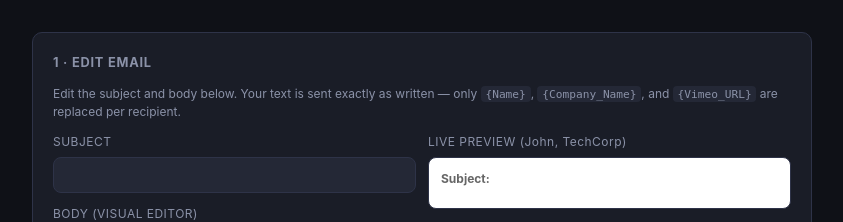
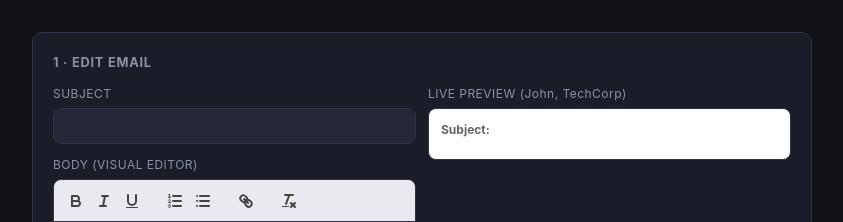
Before and after one commit to dagidack/mail, a Flask app: template templates/index.html in a window 1280 px wide. Shown: the part 124-346 px from the top of the page, without its empty margins (218-1061 px from the left). Run offline with Flask 3, Linux system fonts and the light colour scheme; the template is opened without the code that fills it, so the values that code supplies are empty; some libraries are stand-ins or nearby versions.

Commit message:
Add files via upload

```diff
--- a/templates/index.html
+++ b/templates/index.html
@@ -131,9 +131,6 @@
     <div class="card" id="email-card">
       <h2>1 · Edit email</h2>
       <p class="placeholder-hint" style="margin-top:0">
-        Edit the subject and body below. Your text is sent exactly as written —
-        only <code>{Name}</code>, <code>{Company_Name}</code>, and <code>{Vimeo_URL}</code> are replaced per recipient.
-      </p>
       <div class="editor-grid two-col">
         <div>
           <div class="field">
@@ -190,11 +187,7 @@
       <div class="log" id="log" style="margin-top:1rem"></div>
     </div>
   </div>
-
-  <div id="backend-data" data-config="{{ 'true' if config_ok else 'false' }}" class="hidden">
-    <div id="default-subject" class="hidden">{{ default_subject }}</div>
-  </div>
-  <template id="backend-html-template">{{ default_html | safe }}</template>
+  <div id="backend-data" data-config="{{ 'true' if config_ok else 'false' }}" class="hidden"></div>
 
   <script src="https://cdn.quilljs.com/1.3.6/quill.min.js"></script>
 
@@ -220,10 +213,6 @@
     const emailPreview = document.getElementById('email-preview');
     const previewRecipientLabel = document.getElementById('preview-recipient-label');
 
-    const backendData = document.getElementById('backend-data');
-    const defaultSubjectEl = document.getElementById('default-subject');
-    const backendHtmlTemplate = document.getElementById('backend-html-template');
-
     let jobId = null;
     let previewRecipients = [];
     let pollTimer = null;
@@ -231,11 +220,9 @@
     let sent = 0;
     let failed = 0;
 
+    const backendData = document.getElementById('backend-data');
     const configOk = backendData ? backendData.dataset.config === 'true' : false;
-    const defaultSubject = defaultSubjectEl ? defaultSubjectEl.textContent : '';
-    const defaultHtml = backendHtmlTemplate ? backendHtmlTemplate.innerHTML : '';
-
-    let emailTemplates = { subject_template: defaultSubject, html_template: defaultHtml };
+    let emailTemplates = { subject_template: '', html_template: '' };
 
     const quill = new Quill('#editor-container', {
       theme: 'snow',
@@ -262,22 +249,13 @@
     }
 
     function initEmailEditor() {
-      subjectInput.value = emailTemplates.subject_template;
-      quill.root.innerHTML = emailTemplates.html_template;
+      subjectInput.value = '';
+      quill.root.innerHTML = '';
       updateEmailPreview();
     }
 
-    let saveTemplatesTimer = null;
-    function scheduleSaveTemplates() {
-      clearTimeout(saveTemplatesTimer);
-      saveTemplatesTimer = setTimeout(async () => {
-        if (!jobId) return;
-        try { await fetch(`/api/templates/${jobId}`, { method: 'POST', headers: { 'Content-Type': 'application/json' }, body: JSON.stringify(emailTemplates) }); } catch (err) { console.error(err); }
-      }, 400);
-    }
-
-    subjectInput.addEventListener('input', () => { updateEmailPreview(); scheduleSaveTemplates(); });
-    quill.on('text-change', () => { updateEmailPreview(); scheduleSaveTemplates(); });
+    subjectInput.addEventListener('input', () => { updateEmailPreview(); });
+    quill.on('text-change', () => { updateEmailPreview(); });
     initEmailEditor();
 
     function fmtTime() { return new Date().toLocaleTimeString([], { hour: '2-digit', minute: '2-digit', second: '2-digit' }); }
@@ -325,8 +303,6 @@
         previewCard.classList.remove('hidden');
         sendBtn.disabled = !configOk;
 
-        await fetch(`/api/templates/${jobId}`, { method: 'POST', headers: { 'Content-Type': 'application/json' }, body: JSON.stringify(emailTemplates) });
-
         sent = 0; failed = 0; logEl.innerHTML = ''; summaryEl.classList.add('hidden'); progressCard.classList.add('hidden');
       } catch (err) { alert('Upload error: ' + err.message); }
     }
@@ -334,6 +310,7 @@
     sendBtn.addEventListener('click', async () => {
       if (!jobId) return;
       syncEmailTemplates();
+      seenEvents = 0;
       sendBtn.disabled = true; stopBtn.classList.remove('hidden'); progressCard.classList.remove('hidden');
       addLog('Starting send…');
 
@@ -394,6 +371,7 @@
 
     let seenEvents = 0;
     function pollStatus() {
+      clearInterval(pollTimer);
       pollTimer = setInterval(async () => {
         try {
           const res = await fetch(`/api/status/${jobId}`);
@@ -403,12 +381,16 @@
           seenEvents = events.length;
           if (['done', 'stopped', 'error'].includes(data.status)) finishPolling();
         } catch (_) {}
-      }, 800);
+      }, 1500);
     }
 
     function finishPolling() {
-      clearInterval(pollTimer); clearInterval(waitInterval);
-      stopBtn.classList.add('hidden'); stopBtn.disabled = false; sendBtn.disabled = false;
+      clearInterval(pollTimer);
+      clearInterval(waitInterval);
+      waitTimer.classList.add('hidden');
+      stopBtn.classList.add('hidden');
+      stopBtn.disabled = false;
+      sendBtn.disabled = false;
     }
   </script>
 </body>
```
